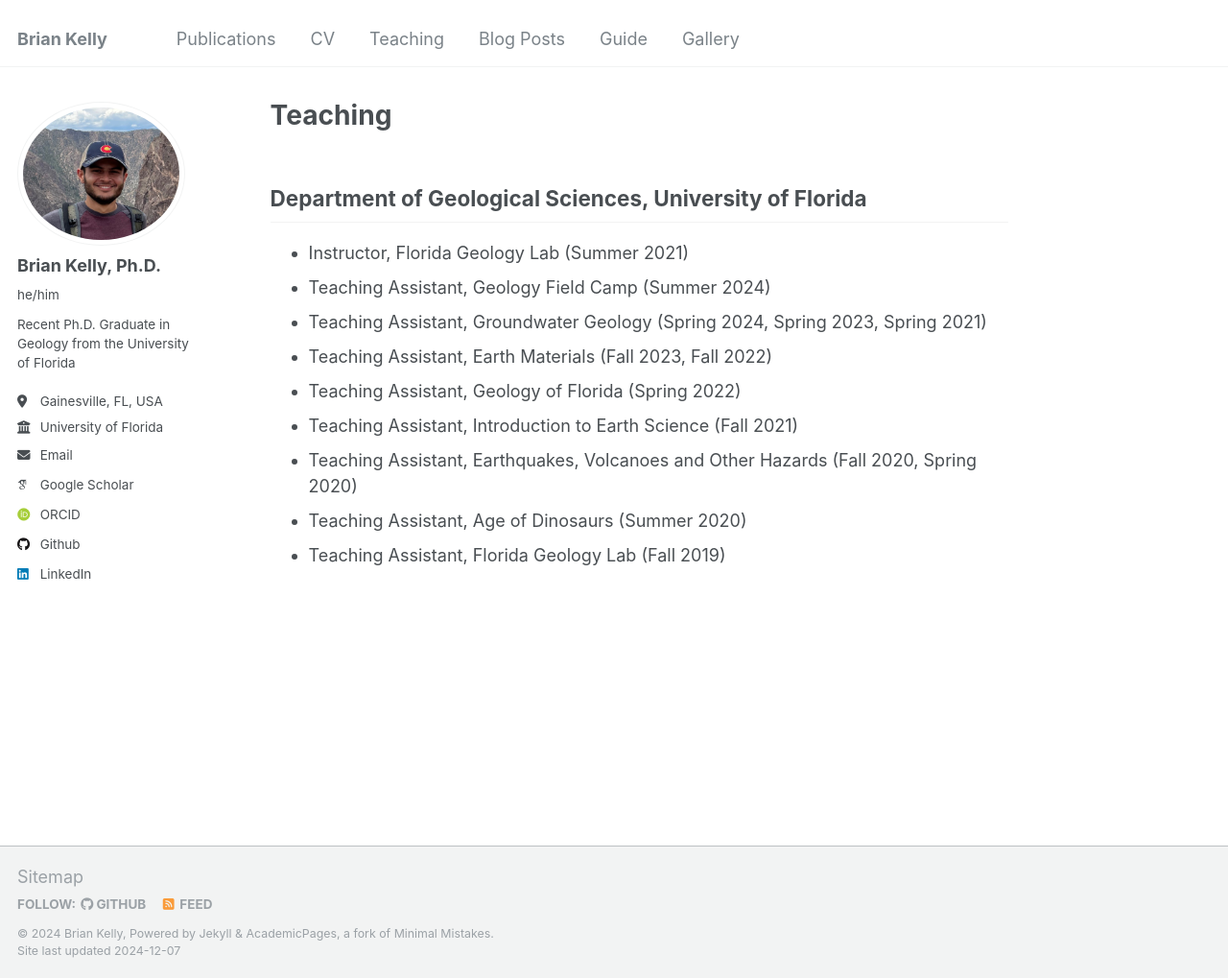
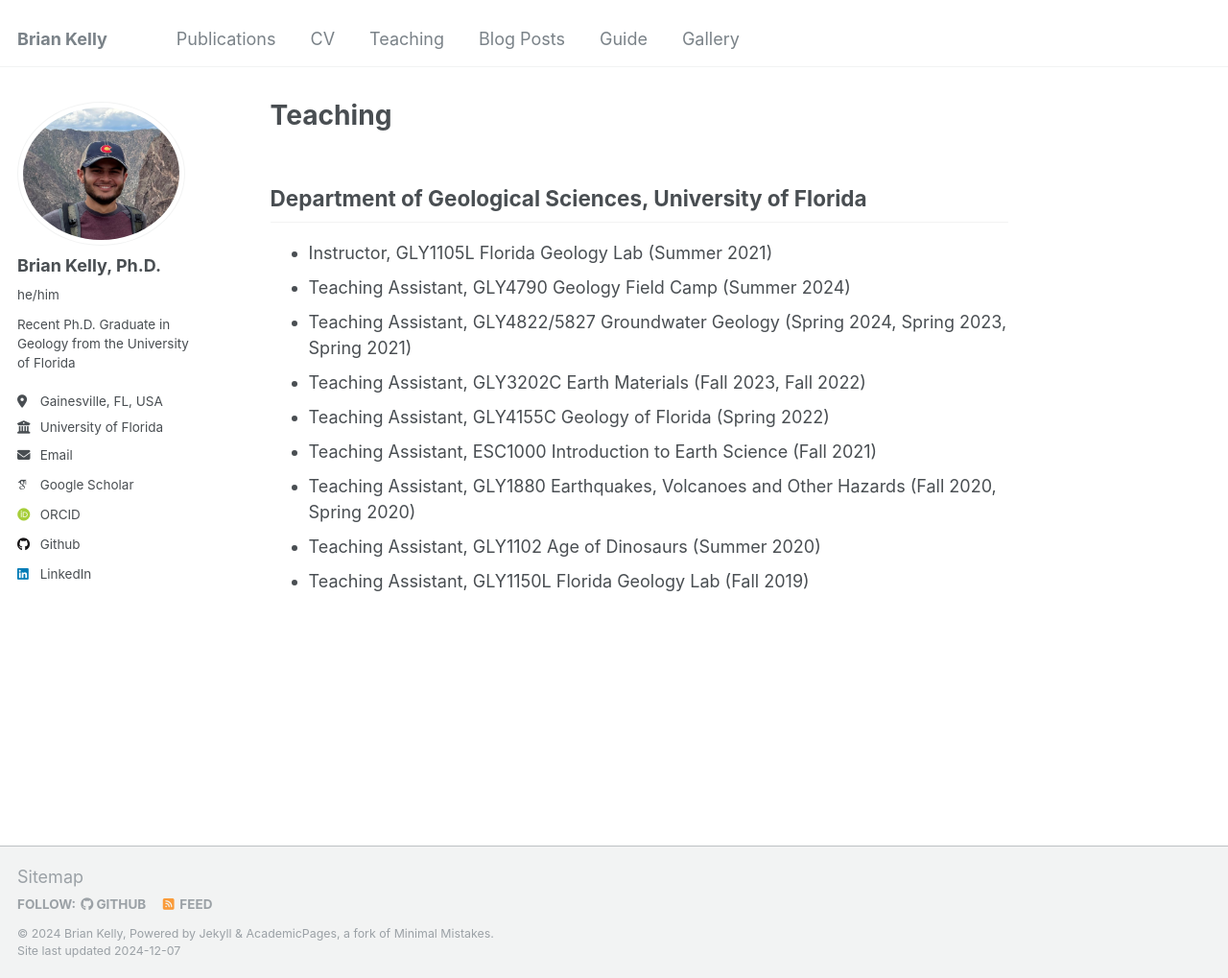
Before and after one commit to kellybp18/kellybp18.github.io, a Jekyll site: the page built from _pages/teaching.md, in a window 1280 px wide and 1019 px high. Shown: the whole window at 96% size. Built offline with Jekyll 4.4.1, drawn with Linux system fonts in a browser that asks for light colours; some web fonts are replaced.

Commit message:
add course numbers

```diff
--- a/_pages/teaching.md
+++ b/_pages/teaching.md
@@ -3,12 +3,12 @@ permalink: /teaching/
 title: "Teaching"
 ---
 ## Department of Geological Sciences, University of Florida
-- Instructor, Florida Geology Lab (Summer 2021)
-- Teaching Assistant, Geology Field Camp (Summer 2024)
-- Teaching Assistant, Groundwater Geology (Spring 2024, Spring 2023, Spring 2021)
-- Teaching Assistant, Earth Materials (Fall 2023, Fall 2022)
-- Teaching Assistant, Geology of Florida (Spring 2022)
-- Teaching Assistant, Introduction to Earth Science (Fall 2021)
-- Teaching Assistant, Earthquakes, Volcanoes and Other Hazards (Fall 2020, Spring 2020)
-- Teaching Assistant, Age of Dinosaurs (Summer 2020)
-- Teaching Assistant, Florida Geology Lab (Fall 2019)
+- Instructor, GLY1105L Florida Geology Lab (Summer 2021)
+- Teaching Assistant, GLY4790 Geology Field Camp (Summer 2024)
+- Teaching Assistant, GLY4822/5827 Groundwater Geology (Spring 2024, Spring 2023, Spring 2021)
+- Teaching Assistant, GLY3202C Earth Materials (Fall 2023, Fall 2022)
+- Teaching Assistant, GLY4155C Geology of Florida (Spring 2022)
+- Teaching Assistant, ESC1000 Introduction to Earth Science (Fall 2021)
+- Teaching Assistant, GLY1880 Earthquakes, Volcanoes and Other Hazards (Fall 2020, Spring 2020)
+- Teaching Assistant, GLY1102 Age of Dinosaurs (Summer 2020)
+- Teaching Assistant, GLY1150L Florida Geology Lab (Fall 2019)
```
